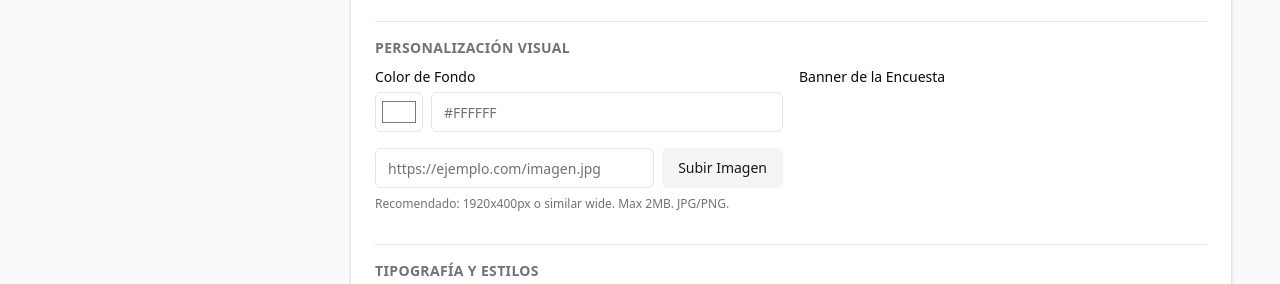
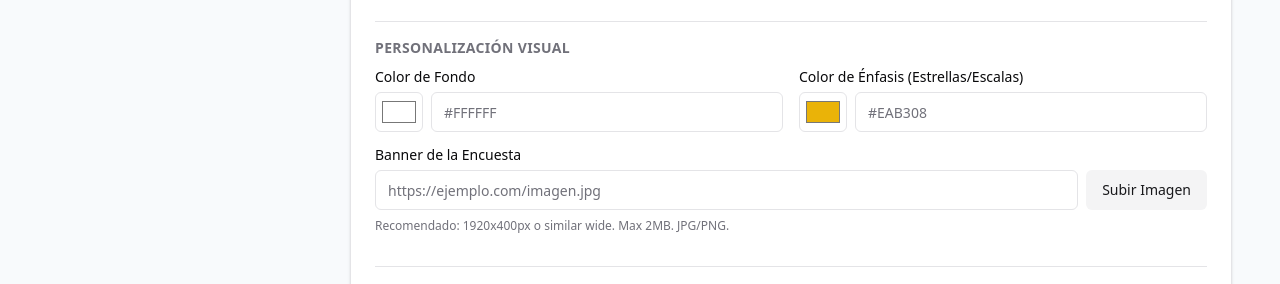
Before and after one commit to sdaza31/encuestas-app, a Next.js app: page /admin/builder in a window 1280 px wide. Shown: the part 508-792 px from the top of the page. Built offline with nearby package versions, Linux system fonts and the light colour scheme; no server answers; the database is empty; sample sign-in values are in the browser's storage.

Commit message:
Fix activeColor picker visibility and type errors

```diff
--- a/src/components/builder/SurveyBuilder.tsx
+++ b/src/components/builder/SurveyBuilder.tsx
@@ -257,8 +257,8 @@ export function SurveyBuilder() {
                                             onChange={(e) => setSurvey({
                                                 ...survey,
                                                 theme: {
-                                                    backgroundColor: e.target.value,
-                                                    bannerUrl: survey.theme?.bannerUrl
+                                                    ...(survey.theme || {}),
+                                                    backgroundColor: e.target.value
                                                 }
                                             })}
                                         />
@@ -268,14 +268,47 @@ export function SurveyBuilder() {
                                             onChange={(e) => setSurvey({
                                                 ...survey,
                                                 theme: {
-                                                    backgroundColor: e.target.value,
-                                                    bannerUrl: survey.theme?.bannerUrl
+                                                    ...(survey.theme || {}),
+                                                    backgroundColor: e.target.value
                                                 }
                                             })}
                                             className="flex-1"
                                         />
                                     </div>
                                 </div>
+                                <div className="grid gap-2">
+                                    <Label htmlFor="active-color">Color de Énfasis (Estrellas/Escalas)</Label>
+                                    <div className="flex gap-2">
+                                        <Input
+                                            id="active-color"
+                                            type="color"
+                                            className="w-12 h-10 p-1 cursor-pointer"
+                                            value={survey.theme?.activeColor || "#eab308"}
+                                            onChange={(e) => setSurvey({
+                                                ...survey,
+                                                theme: {
+                                                    ...(survey.theme || {}),
+                                                    backgroundColor: survey.theme?.backgroundColor || "#ffffff",
+                                                    activeColor: e.target.value
+                                                }
+                                            })}
+                                        />
+                                        <Input
+                                            placeholder="#EAB308"
+                                            value={survey.theme?.activeColor || ""}
+                                            onChange={(e) => setSurvey({
+                                                ...survey,
+                                                theme: {
+                                                    ...(survey.theme || {}),
+                                                    backgroundColor: survey.theme?.backgroundColor || "#ffffff",
+                                                    activeColor: e.target.value
+                                                }
+                                            })}
+                                            className="flex-1"
+                                        />
+                                    </div>
+                                </div>
+                                <div className="grid gap-2 md:col-span-2">
                                     <Label htmlFor="banner-url">Banner de la Encuesta</Label>
                                     <div className="space-y-2">
                                         <div className="flex gap-2">
@@ -286,12 +319,9 @@ export function SurveyBuilder() {
                                                 onChange={(e) => setSurvey({
                                                     ...survey,
                                                     theme: {
+                                                        ...(survey.theme || {}),
                                                         backgroundColor: survey.theme?.backgroundColor || "#ffffff",
-                                                    bannerUrl: e.target.value,
-                                                    titleStyle: survey.theme?.titleStyle,
-                                                    descriptionStyle: survey.theme?.descriptionStyle,
-                                                    questionTitleStyle: survey.theme?.questionTitleStyle,
-                                                    answerStyle: survey.theme?.answerStyle
+                                                        bannerUrl: e.target.value
                                                     }
                                                 })}
                                                 className="flex-1"
@@ -318,7 +348,7 @@ export function SurveyBuilder() {
                                                             setSurvey(prev => ({
                                                                 ...prev,
                                                                 theme: {
-                                                                ...prev.theme,
+                                                                    ...(prev.theme || {}),
                                                                     backgroundColor: prev.theme?.backgroundColor || "#ffffff",
                                                                     bannerUrl: url
                                                                 }
@@ -349,6 +379,7 @@ export function SurveyBuilder() {
                                         <p className="text-xs text-muted-foreground">
                                             Recomendado: 1920x400px o similar wide. Max 2MB. JPG/PNG.
                                         </p>
+                                    </div>
                                 </div>
                             </div>
                         </div>
@@ -396,6 +427,6 @@ export function SurveyBuilder() {
                     </Button>
                 </div>
             </div>
-        </div >
+        </div>
     )
 }
```
Lines whose indentation alone changed are shown as unchanged.
